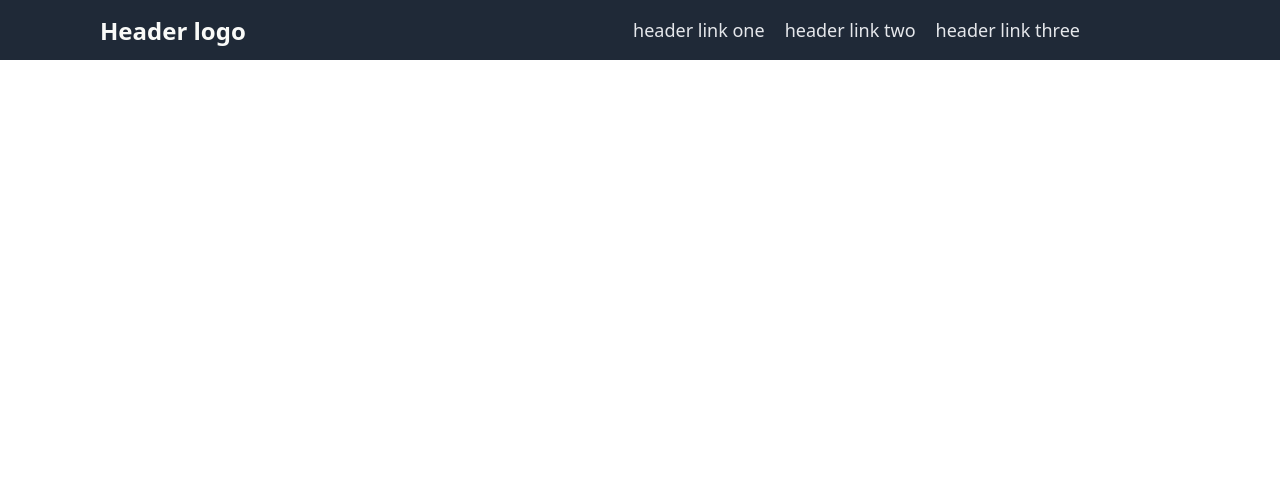
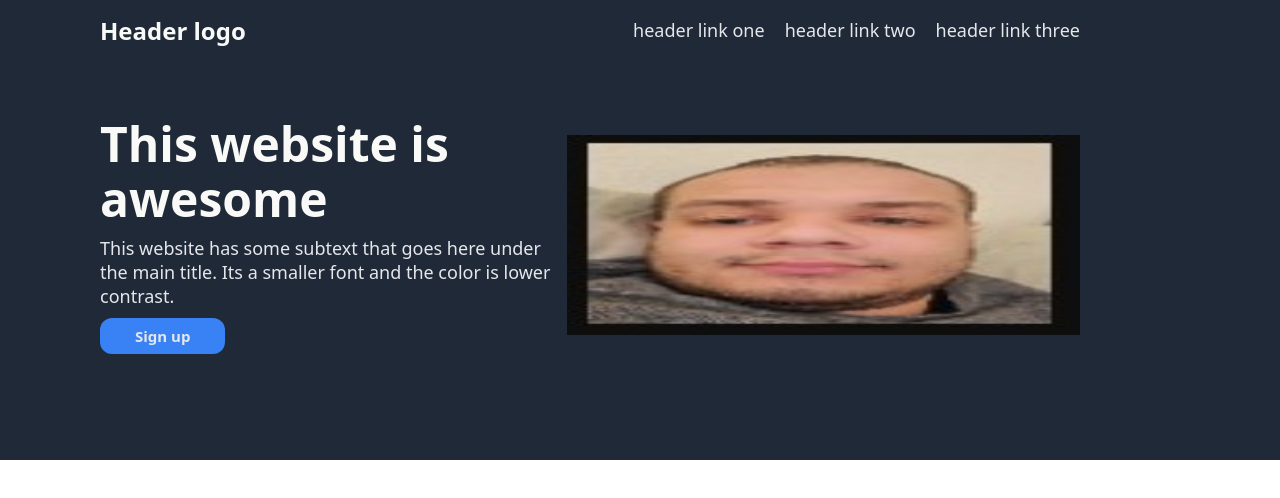
Before and after one commit to BatChest/LandingPage, a plain HTML site: page index.html in a window 1280 px wide. Drawn offline with Linux system fonts and the light colour scheme.

Commit message:
Feat: hero section of page and alignment finish

```diff
--- a/index.html
+++ b/index.html
@@ -19,6 +19,22 @@
       <li> header link three </li>
     </ul>
   </div>
+
+  <div class="hero">
+    <div class="leftside">
+      <div class="main_text">
+        This website is awesome
+      </div>
+      <div class="second_text">
+        This website has some subtext that goes here under the main title. Its a smaller font and the color is lower
+        contrast.
+      </div>
+      <div class="signup_button">
+        <button>Sign up</button>
+      </div>
+    </div>
+    <img src="./Lemon.jpg" alt="Eric Lamont Robbins">
+  </div>
 </body>
 
 </html>
--- a/style.css
+++ b/style.css
@@ -33,3 +33,53 @@ body {
   list-style-type: none;
   text-decoration: none;
 }
+
+.hero {
+  background: #1f2937;
+  display: flex;
+  flex-direction: row;
+  align-items: center;
+  justify-content: space-between;
+  height: 400px;
+}
+
+.leftside {
+  display: flex;
+  flex-direction: column;
+  padding-left: 100px;
+  padding-bottom: 50px;
+}
+
+.main_text {
+  font-size: 48px;
+  color: #F9FAF8;
+  font-weight: 900;
+  max-width: 400px;
+  line-height: 55px;
+}
+
+.second_text {
+  font-size: 18px;
+  color: #E5E7Eb;
+  text-wrap: wrap;
+  max-width: 500px;
+  margin: 10px 0;
+}
+
+.signup_button button {
+  font-family: system-ui, -apple-system, BlinkMacSystemFont, 'Segoe UI', Roboto, Oxygen, Ubuntu, Cantarell, 'Open Sans', 'Helvetica Neue', sans-serif;
+  color: #E5E7Eb;
+  background: #3882F6;
+  border: none;
+  border-radius: 12px;
+  font-weight: 700;
+  font-size: 15px;
+  padding: 8px 35px;
+}
+
+img {
+  width: 550px;
+  height: 200px;
+  margin-right: 200px;
+  padding-bottom: 50px;
+}
```
Also changed, not shown: Lemon.jpg (added).
